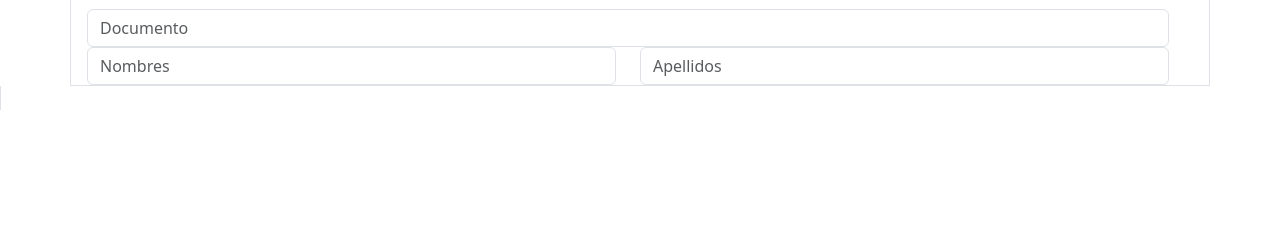
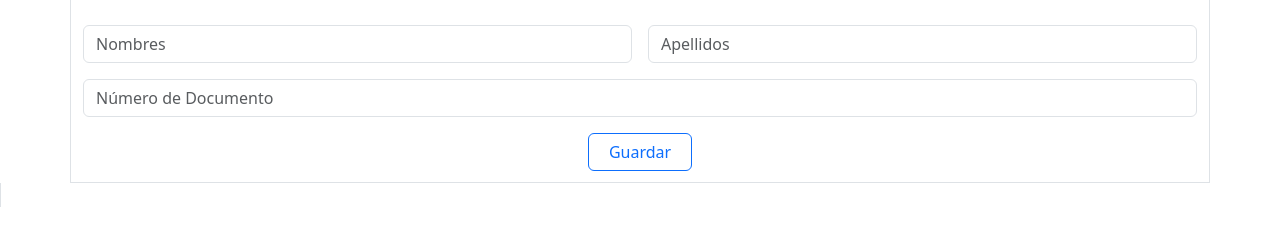
Before and after one commit to YeisonCcrs/quiz-1, a plain HTML site: page nuevo-cliente.html in a window 1280 px wide. Shown: the part 160-406 px from the top of the page. Drawn offline with nearby package versions, Linux system fonts and the light colour scheme.

Commit message:
Nuevo cliente, terminado

```diff
--- a/nuevo-cliente.html
+++ b/nuevo-cliente.html
@@ -36,22 +36,19 @@
 
             <!--FORM-->
             <form class="row g-3">
-                <div class="row container">
-                    <div class="col">
-                        <input type="number" class="form-control" placeholder="Documento" aria-label="Documento">
-                    </div>
+                <div class="col-md-6">
+                  <input type="text" class="form-control" placeholder="Nombres" aria-label="Nombres">
                 </div>
-
-                <div class="container row">
-                    <div class="col">
-                    <input type="text" class="form-control" placeholder="Nombres" aria-label="Nombres">
-                    </div>
-                    <div class="col">
-                    <input type="text" class="form-control" placeholder="Apellidos" aria-label="Apellidos">
-                    </div>
+                <div class="col-md-6">
+                  <input type="text" class="form-control" placeholder="Apellidos" aria-label="Apellidos">
                 </div>
-            </form>
-            </div>
+                <div class="col-12">
+                  <input type="number" class="form-control" placeholder="Número de Documento">
+                </div>
+                <div class="col-12 text-center">
+                  <button type="submit" class="btn btn-outline-primary btn-submit-mod">&nbsp Guardar &nbsp;</button>
+                </div>
+              </form>
       </span>
 
 </body>
--- a/style.css
+++ b/style.css
@@ -4,3 +4,6 @@
 .title-mod{
     padding-bottom: 2%;
 }
+.btn-submit-mod{
+    margin-bottom: 1%;
+}
```
